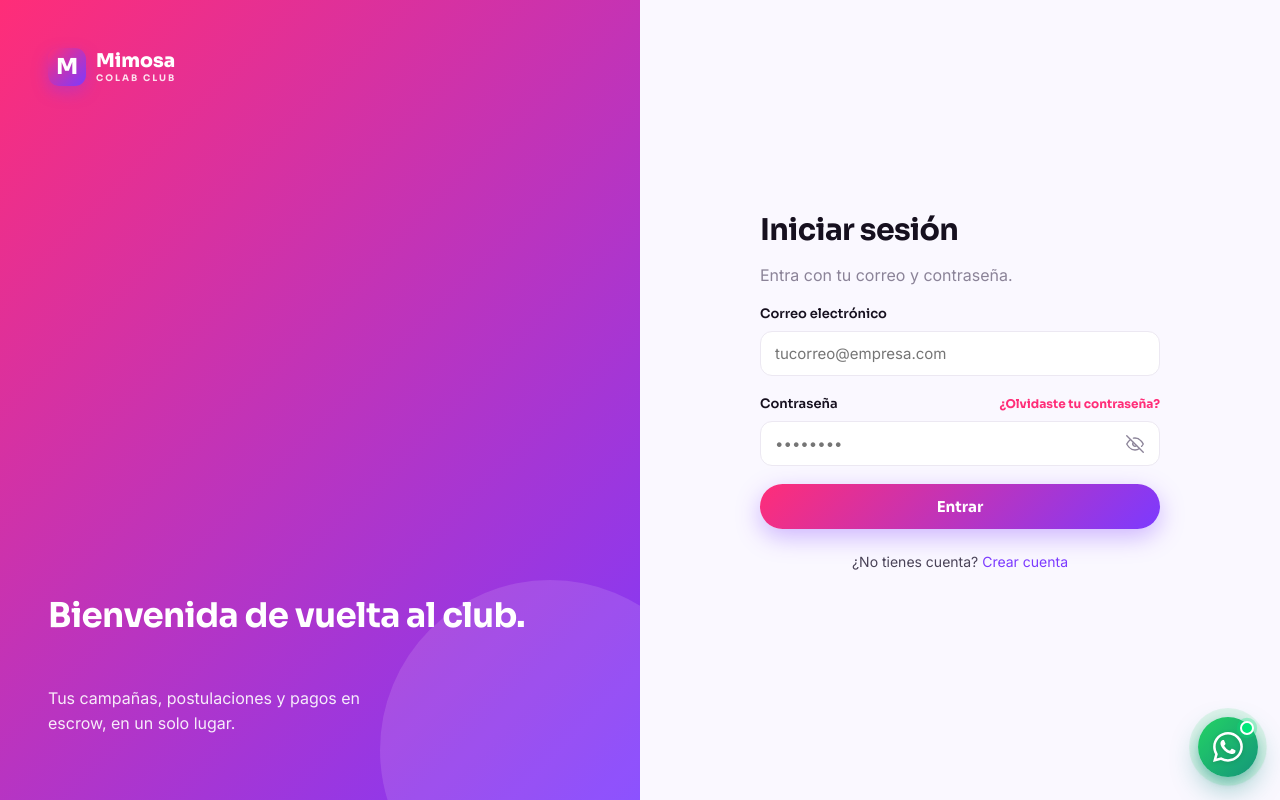
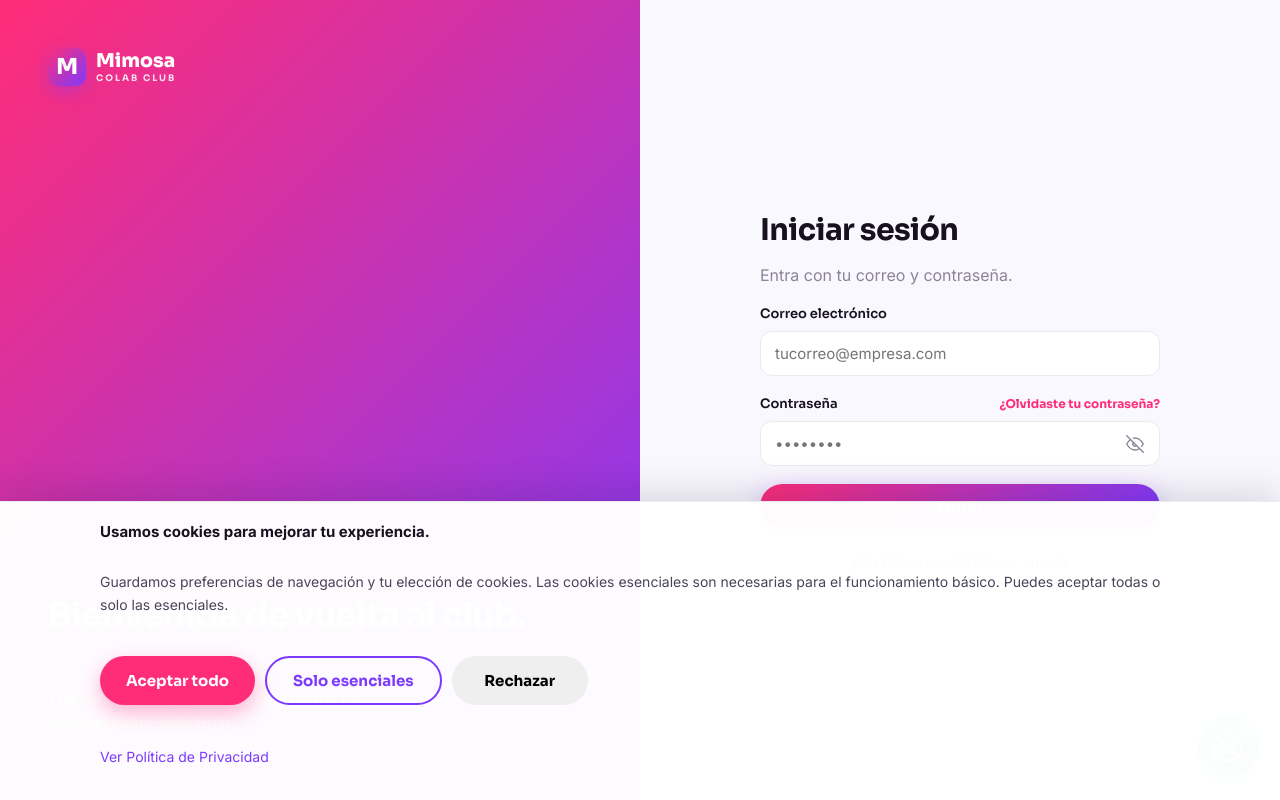
Before and after one commit to KarenAlejandraMoralesArguello/Mimosa, a React (Vite) app in the folder mimosa/: page /login in a window 1280 px wide. Built offline with nearby package versions, Linux system fonts and the light colour scheme; no server answers.

Commit message:
fix: cookies agregadas

```diff
--- a/mimosa/src/App.jsx
+++ b/mimosa/src/App.jsx
@@ -1,7 +1,10 @@
-import { Routes, Route, Navigate } from 'react-router-dom'
+import { useEffect } from 'react'
+import { Routes, Route, Navigate, useLocation } from 'react-router-dom'
 import { useAuth } from './context/AuthContext.jsx'
 import WhatsAppButton from './components/WhatsAppButton.jsx'
+import CookieBanner from './components/CookieBanner.jsx'
 import Landing from './pages/Landing.jsx'
+import { setCookie } from './lib/cookies.js'
 import Login from './pages/Login.jsx'
 import StaffLogin from './pages/StaffLogin.jsx'
 import Register from './pages/Register.jsx'
@@ -82,6 +85,12 @@ spinStyle.textContent = '@keyframes spin { to { transform: rotate(360deg) } }'
 document.head.appendChild(spinStyle)
 
 export default function App() {
+  const location = useLocation()
+
+  useEffect(() => {
+    setCookie('mimosa_last_route', location.pathname, 7)
+  }, [location.pathname])
+
   return (
     <>
       <Routes>
@@ -120,6 +129,7 @@ export default function App() {
       </Routes>
 
       <WhatsAppButton />
+      <CookieBanner />
     </>
   )
 }
--- /dev/null
+++ b/mimosa/src/components/CookieBanner.jsx
@@ -0,0 +1,51 @@
+import { useEffect, useState } from 'react'
+import { getCookie, setCookieConsent, analyticsConsent } from '../lib/cookies.js'
+
+export default function CookieBanner() {
+  const [visible, setVisible] = useState(false)
+  const [analytics, setAnalytics] = useState(false)
+
+  useEffect(() => {
+    const consent = getCookie('mimosa_cookie_consent')
+    const savedAnalytics = analyticsConsent()
+    setAnalytics(savedAnalytics)
+    setVisible(!consent)
+  }, [])
+
+  const acceptAll = () => {
+    setCookieConsent(true, true)
+    setVisible(false)
+  }
+
+  const acceptEssentials = () => {
+    setCookieConsent(true, false)
+    setVisible(false)
+  }
+
+  const rejectAll = () => {
+    setCookieConsent(false, false)
+    setVisible(false)
+  }
+
+  if (!visible) return null
+
+  return (
+    <div className="cookie-banner">
+      <div className="cookie-content">
+        <strong>Usamos cookies para mejorar tu experiencia.</strong>
+        <p>
+          Guardamos preferencias de navegación y tu elección de cookies. Las cookies esenciales son necesarias para el funcionamiento básico.
+          Puedes aceptar todas o solo las esenciales.
+        </p>
+        <p className="cookie-actions">
+          <button className="btn btn-primary" onClick={acceptAll}>Aceptar todo</button>
+          <button className="btn btn-ghost" onClick={acceptEssentials}>Solo esenciales</button>
+          <button className="btn btn-link" onClick={rejectAll}>Rechazar</button>
+        </p>
+        <p className="cookie-meta">
+          <a href="/privacidad">Ver Política de Privacidad</a>
+        </p>
+      </div>
+    </div>
+  )
+}
--- /dev/null
+++ b/mimosa/src/lib/cookies.js
@@ -0,0 +1,34 @@
+// Utilidades sencillas de cookies para el frontend.
+// Estas funciones usan cookies estrictamente del lado del navegador.
+
+export function setCookie(name, value, days = 365, path = '/') {
+  const expires = new Date(Date.now() + days * 24 * 60 * 60 * 1000).toUTCString()
+  const safeValue = encodeURIComponent(value)
+  document.cookie = `${name}=${safeValue}; expires=${expires}; path=${path}; SameSite=Lax`;
+}
+
+export function getCookie(name) {
+  const cookies = document.cookie.split('; ').reduce((acc, cookie) => {
+    const [key, ...rest] = cookie.split('=')
+    acc[key] = rest.join('=')
+    return acc
+  }, {})
+  return cookies[name] ? decodeURIComponent(cookies[name]) : null
+}
+
+export function deleteCookie(name, path = '/') {
+  document.cookie = `${name}=; expires=Thu, 01 Jan 1970 00:00:00 GMT; path=${path}; SameSite=Lax`;
+}
+
+export function setCookieConsent(accepted, analytics = false) {
+  setCookie('mimosa_cookie_consent', accepted ? 'accepted' : 'denied', 365)
+  setCookie('mimosa_analytics', analytics ? 'true' : 'false', 365)
+}
+
+export function hasCookieConsent() {
+  return getCookie('mimosa_cookie_consent') === 'accepted'
+}
+
+export function analyticsConsent() {
+  return getCookie('mimosa_analytics') === 'true'
+}
--- a/mimosa/src/pages/Legal.jsx
+++ b/mimosa/src/pages/Legal.jsx
@@ -97,7 +97,18 @@ export function Privacy() {
           </section>
 
           <section>
-            <h2>3. Uso de la información</h2>
+            <h2>3. Cookies y tecnologías similares</h2>
+            <p>Usamos cookies para registrar el consentimiento del usuario y mejorar la experiencia de navegación. Las cookies recomendadas para esta plataforma son:</p>
+            <ul>
+              <li><strong><code>mimosa_cookie_consent</code>:</strong> registra si el usuario aceptó o rechazó el uso de cookies. Categoría: esencial.</li>
+              <li><strong><code>mimosa_analytics</code>:</strong> controla si el usuario aceptó cookies analíticas de rendimiento. Categoría: estadística.</li>
+              <li><strong><code>mimosa_last_route</code>:</strong> guarda la última ruta visitada para mejorar la navegación y restaurar el estado del usuario. Categoría: funcional.</li>
+            </ul>
+            <p>Estas cookies son compatibles con el funcionamiento del frontend y no contienen información sensible. El flujo de autenticación y las sesiones seguras se manejan principalmente con Supabase y no dependen de cookies inseguras en este cliente.</p>
+          </section>
+
+          <section>
+            <h2>4. Uso de la información</h2>
             <p>Usamos tus datos exclusivamente para: operar el marketplace, procesar pagos en escrow, comunicar el estatus de tus campañas y órdenes, validar perfiles de creadoras, prevenir fraude y resolver disputas.</p>
           </section>
 
--- a/mimosa/src/styles/app.css
+++ b/mimosa/src/styles/app.css
@@ -608,6 +608,38 @@
 /* ===================== 404 ===================== */
 .notfound { min-height: 100vh; display: grid; place-items: center; background: var(--bg); padding: 24px; }
 .notfound-inner { text-align: center; max-width: 520px; }
+
+/* ===================== COOKIE BANNER ===================== */
+.cookie-banner {
+  position: fixed;
+  inset: auto 0 0 0;
+  z-index: 100;
+  background: rgba(255,255,255,.98);
+  border-top: 1px solid rgba(15,23,42,.08);
+  box-shadow: 0 -12px 32px rgba(15,23,42,.12);
+  padding: 18px 24px;
+}
+.cookie-content {
+  max-width: 1080px;
+  margin: 0 auto;
+  display: grid;
+  gap: 12px;
+}
+.cookie-content strong { display: block; font-size: 15px; color: var(--ink); }
+.cookie-content p { color: var(--ink-soft); line-height: 1.65; font-size: 14px; }
+.cookie-actions {
+  display: flex;
+  flex-wrap: wrap;
+  gap: 10px;
+}
+.cookie-actions .btn { min-width: 136px; }
+.cookie-meta { color: var(--ink-soft); font-size: 13px; }
+.cookie-meta a { color: var(--violeta); text-decoration: none; }
+.cookie-meta a:hover { text-decoration: underline; }
+@media (max-width: 760px) {
+  .cookie-actions { flex-direction: column; }
+}
+
 .notfound-brand { display: inline-block; margin-bottom: 24px; }
 .notfound-brand:hover { text-decoration: none; }
 .notfound-num {
```
